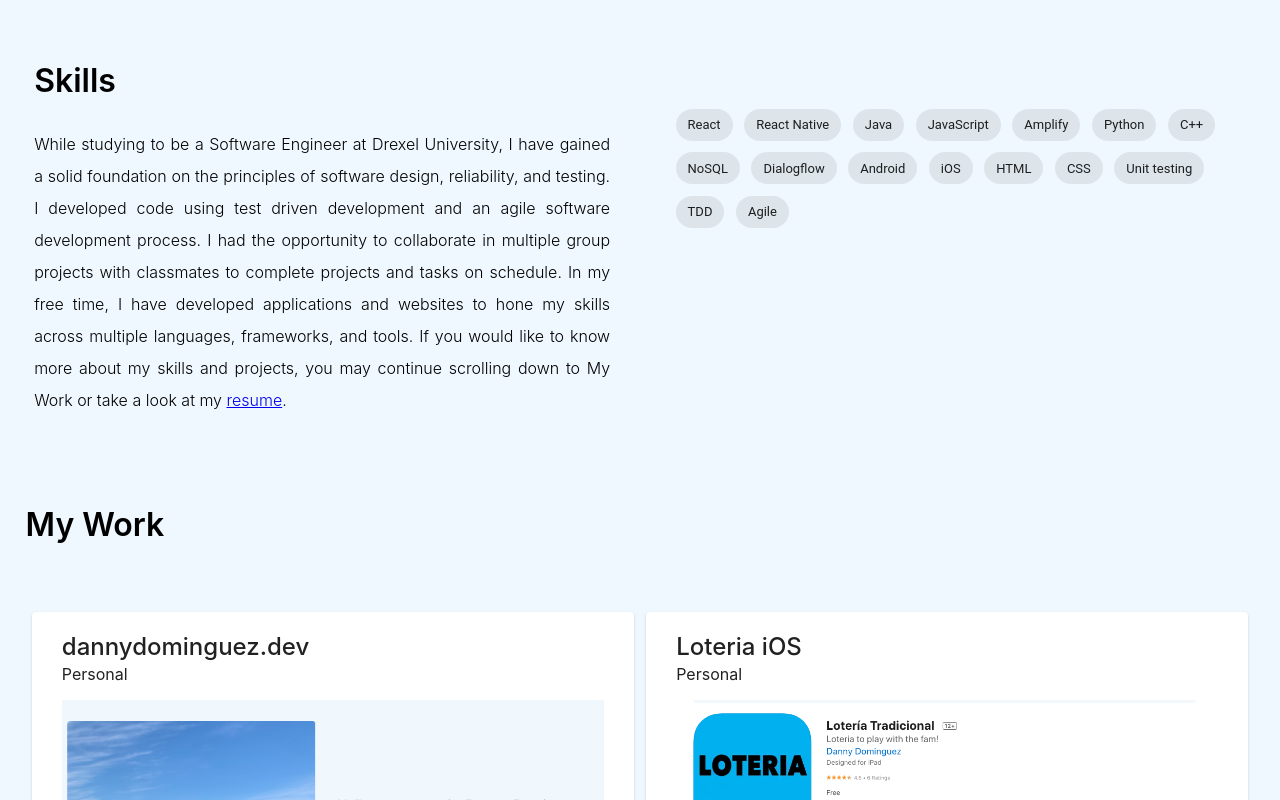
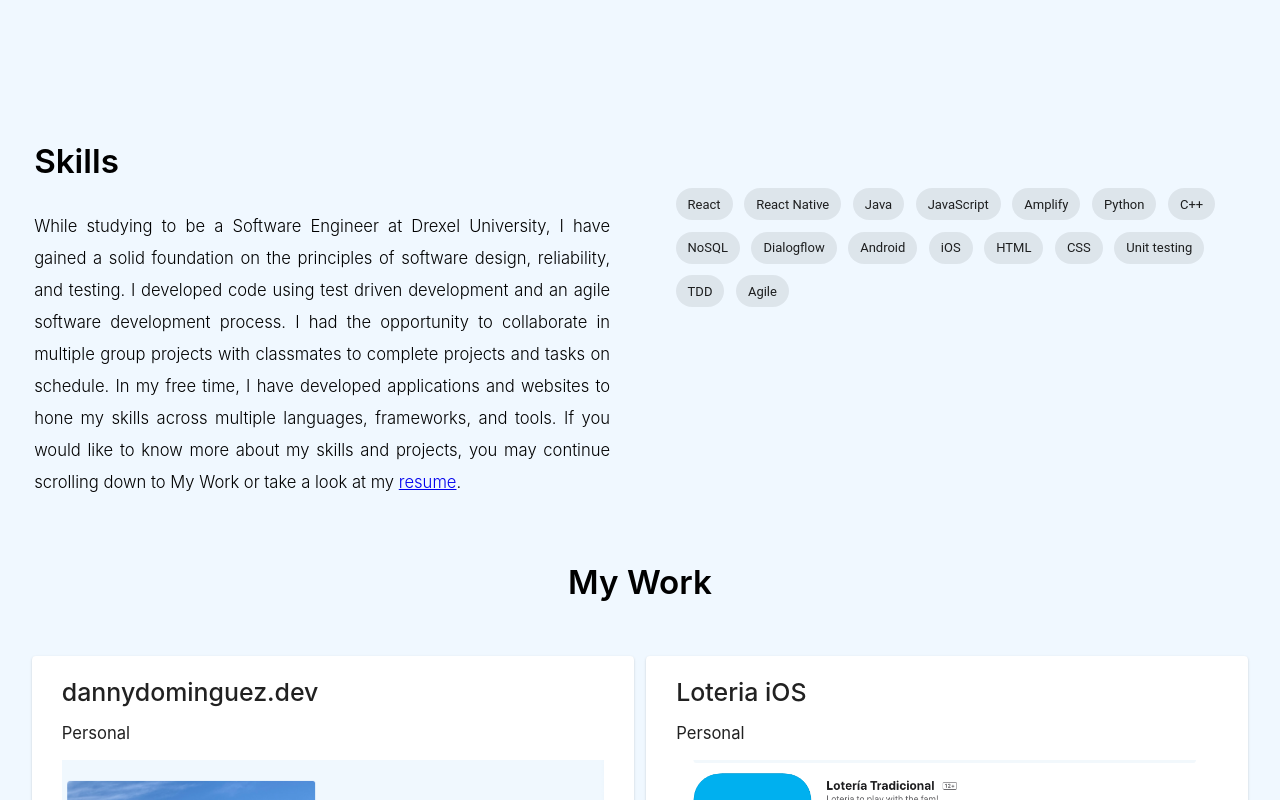
Before and after one commit to danieldominguez8/personalwebsite, a React (Create React App) app: page / in a window 1280 px wide. Shown: the part 860-1660 px from the top of the page. Built offline with nearby package versions, Linux system fonts and the light colour scheme.

Commit message:
Resume Fix

```diff
--- a/src/App.css
+++ b/src/App.css
@@ -1,6 +1,7 @@
 .body-container {
   background-color: aliceblue;
   min-height: 300vh;
+  font-size: calc(7px + .75vw);
 }
 
 .split-section {
@@ -32,7 +33,7 @@
 
 .about-me-text {
   font-weight: 300;
-  line-height: 2rem
+  line-height: 2.5vw
 }
 
 .biography-picture {
@@ -66,10 +67,17 @@
   text-align: justify;
 }
 
+.work-header {
+  font-weight: 600;
+  text-align: center;
+  /* padding: 2%; */
+  /* margin-bottom: 2%; */
+}
+
 .project-name {
   margin-left: 5%;
   font-weight: 550;
-  margin-bottom: -2%
+  margin-bottom: 0%
 }
 
 .project-company,
--- a/src/App.js
+++ b/src/App.js
@@ -34,7 +34,7 @@ function App() {
             I developed code using test driven development and an agile software development process.
             I had the opportunity to collaborate in multiple group projects with classmates to complete projects and tasks on schedule.
             In my free time, I have developed applications and websites to hone my skills across multiple languages, frameworks, and tools.
-            If you would like to know more about my skills and projects, you may continue scrolling down to My Work or take a look at my <a href={resume} download>resume</a>.
+            If you would like to know more about my skills and projects, you may continue scrolling down to My Work or take a look at my <a href={resume} target="_blank" rel="noreferrer" download>resume</a>.
           </p>
         </div>
         <div className="skills-boxes-container">
@@ -42,9 +42,10 @@ function App() {
         </div>
       </div>
 
+      <h1 className="work-header">My Work</h1>
       <div className="split-section">
         <div className="work-container">
-          <h1 className="biography-header">My Work</h1>
+
           <div className="project-container">
             {projectList}
           </div>
```
